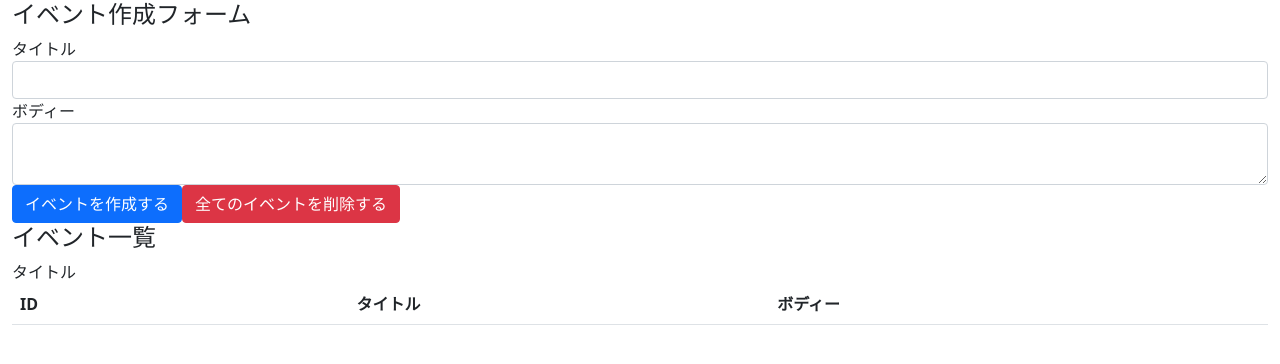
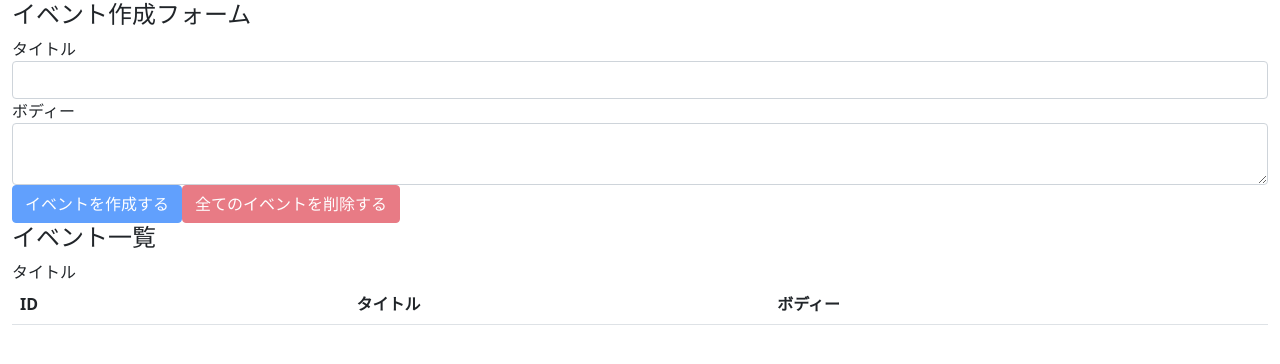
Before and after one commit to B4129/react-redux-and-hooks-practice, a React (Create React App) app: page / in a window 1280 px wide. Shown: the top 364 px of the page. Built offline with nearby package versions, Linux system fonts and the light colour scheme.

Commit message:
add: eventMessage

```diff
--- a/src/App.js
+++ b/src/App.js
@@ -17,6 +17,14 @@
     setTitle("");
     setBody("");
   }, []);
+
+  const deleteAllEvents = (e) => {
+    e.preventDefault();
+    const result = window.confirm(
+      "全てのイベントを本当に削除しても良いですか？"
+    );
+    if (result) dispatch({ type: "DELETE_ALL_EVENT" });
+  };
 
   return (
     <div className="container-fluid">
@@ -42,10 +50,20 @@
           />
         </div>
 
-        <button className="btn btn-primary" onClick={addEvent}>
+        <button
+          className="btn btn-primary"
+          onClick={addEvent}
+          disabled={title === "" || body === ""}
+        >
           イベントを作成する
         </button>
-        <button className="btn btn-danger">全てのイベントを削除する</button>
+        <button
+          className="btn btn-danger"
+          onClick={deleteAllEvents}
+          disabled={state.length === 0}
+        >
+          全てのイベントを削除する
+        </button>
 
         <h4>イベント一覧</h4>
         <table className="table table^hover">
--- a/src/components/Event.js
+++ b/src/components/Event.js
@@ -2,7 +2,12 @@
 export const Event = ({ dispatch, event }) => {
   const { id, title, body } = event;
   const handleClickButton = () => {
-    dispatch({ type: "DELETE_EVENT", id });
+    const result = window.confirm(
+      `イベント(id=${id})を本当に削除しても良いですか？`
+    );
+    if (result) {
+      dispatch({ type: "DELETE_EVENT", id });
+    }
   };
   return (
     <tr>
```
